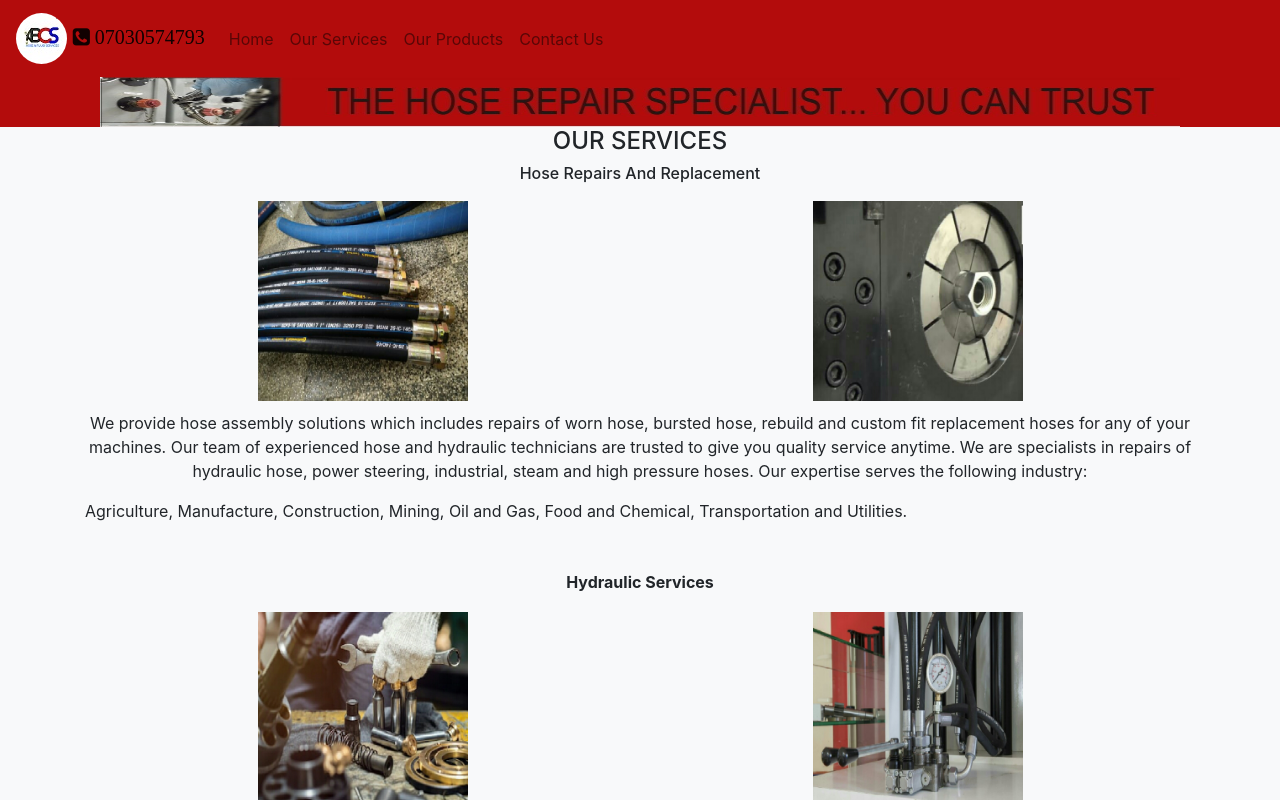
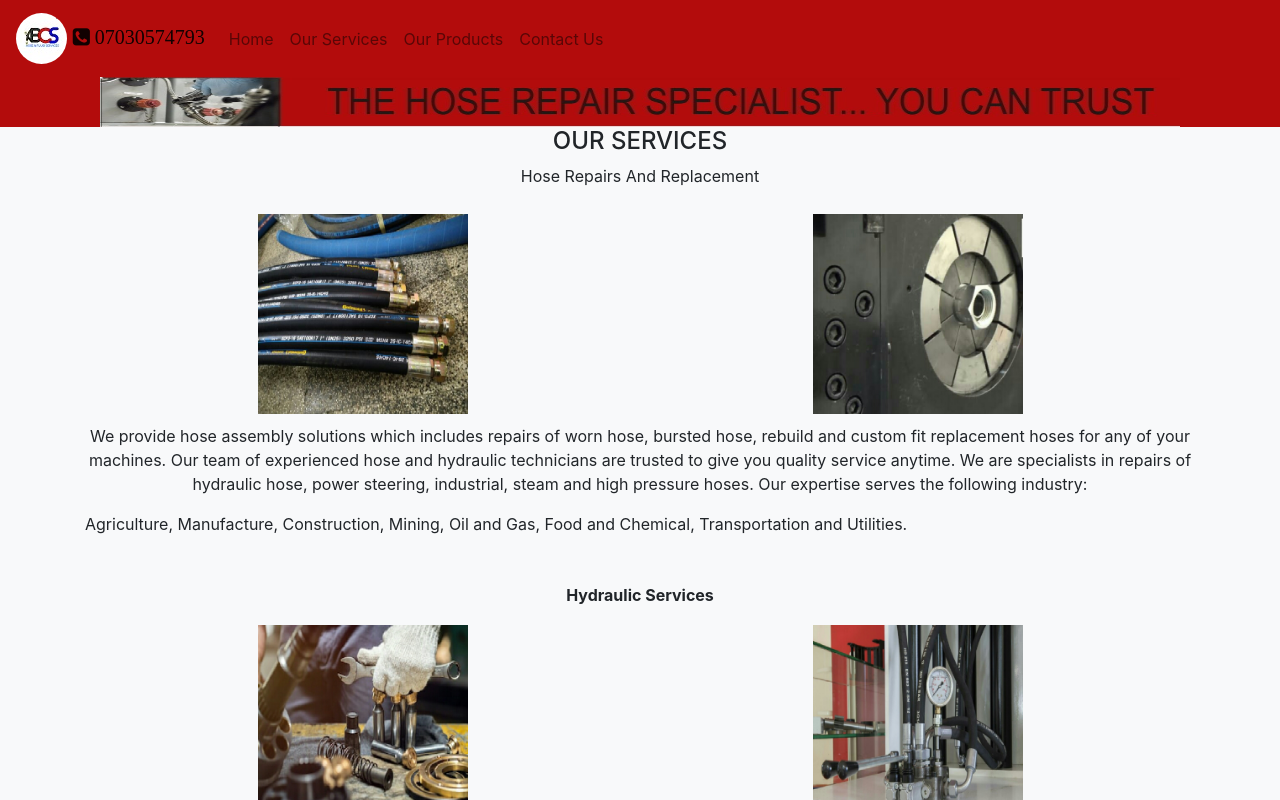
Before and after one commit to kegoba/bcshoseservice, a React (Create React App) app: page /services in a window 1280 px wide. Shown: the top 800 px of the page. Built offline with nearby package versions, Linux system fonts and the light colour scheme.

Commit message:
changes on the images

```diff
--- a/src/components/home/Services.js
+++ b/src/components/home/Services.js
@@ -11,7 +11,7 @@ const Services = ()=>{
     return(
         <div className="container">
                     <h4 className="">OUR SERVICES</h4>
-                    <h6> Hose Repairs And Replacement</h6>
+                    <p> Hose Repairs And Replacement</p>
                     <div className="container">
                         <div className="row">
                             <div className="col">
```
